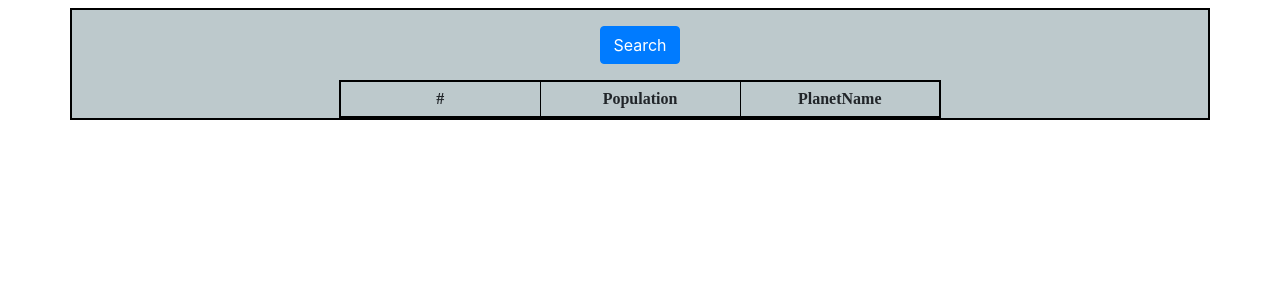
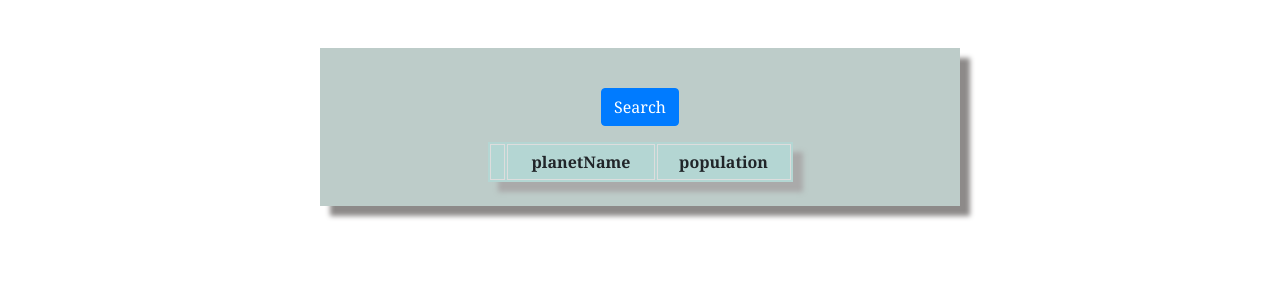
Before and after one commit to FrankRunfola1229/StarWars, a PHP site: page / in a window 1280 px wide. Shown: the top 300 px of the page. Run offline with PHP 8.4, Linux system fonts and the light colour scheme; lists and menus that the app fills with data are empty.

Commit message:
added modular refacting and better-looking table gui

```diff
--- a/index.html
+++ b/index.html
@@ -5,16 +5,30 @@
     <meta charset="UTF-8" />
     <meta name="viewport" content="width=device-width, initial-scale=1.0" />
     <meta http-equiv="X-UA-Compatible" content="ie=edge" />
-    <link rel="stylesheet" href="https://stackpath.bootstrapcdn.com/bootstrap/4.4.1/css/bootstrap.min.css"
-        integrity="sha384-Vkoo8x4CGsO3+Hhxv8T/Q5PaXtkKtu6ug5TOeNV6gBiFeWPGFN9MuhOf23Q9Ifjh" crossorigin="anonymous" />
+    <link rel="stylesheet" href="https://stackpath.bootstrapcdn.com/bootstrap/4.4.1/css/bootstrap.min.css" integrity="sha384-Vkoo8x4CGsO3+Hhxv8T/Q5PaXtkKtu6ug5TOeNV6gBiFeWPGFN9MuhOf23Q9Ifjh" crossorigin="anonymous" />
     <title>Document</title>
     <link rel="stylesheet" href="style.css">
 </head>
+
 <body>
-    <div class="container my-2">
-        <button type="button" class="btn btn-primary my-3">
+    <div class="container my-5 py-4 align text-center">
+        <button class="btn btn-primary my-3">
             Search
         </button>
+        <table>
+            <thead>
+                <tr>
+                    <th id="count"> </th>
+                    <th id="planetName">planetName</th>
+                    <th id="population">population</th>
+                </tr>
+            </thead>
+
+
+
+
+
+        </table>
     </div>
     <script src="script.js"></script>
 </body>
--- a/script.js
+++ b/script.js
@@ -1,62 +1,51 @@
+/**************************************************************
+
+ **************************************************************/
 const fetchPlanets = (data) => {
-    fetch("https://swapi.co/api/planets/") //
-        .then((response) => response.json())
-        .then(getPlanets)
-        .catch(error => {
-            console.log(error)
-        })
+	fetch("https://swapi.co/api/planets/") //
+		.then((response) => response.json())
+		.then(getPlanets)
+		.catch((error) => {
+			console.log(`fetch error!!${error}`);
+		});
+	btn.innerText = "....loading";
+};
 
-    btn.innerText = "....loading"
-}
+/**************************************************************
 
-const btn = document.querySelector("button")
-btn.addEventListener("click", fetchPlanets)
+ **************************************************************/
+const getPlanets = (data) => {
+	for (let planet of data.results) {
+		createTableRow(++count, planet.name, planet.population);
+	}
+	btn.innerText = "FINISHED!!";
+};
+/**************************************************************
 
-const cont = document.querySelector(".container")
-const table = document.createElement('table');
-const rowHeader = document.createElement('tr')
-const dataHeader1 = document.createElement('th');
-const dataHeader2 = document.createElement('th');
-const dataHeader3 = document.createElement('th');
+ **************************************************************/
+const createTableRow = (count, name, population) => {
+	const tr = document.createElement("tr");
+	createTableData(count, tr);
+	createTableData(name, tr);
+	createTableData(population, tr);
+	table.appendChild(tr);
+};
+/**************************************************************
 
-dataHeader1.innerText = "#"
-dataHeader2.innerText = "Population"
-dataHeader3.innerText = "PlanetName"
+ **************************************************************/
+const createTableData = (tdDate, tr) => {
+	const td = document.createElement("td");
+	td.innerText = tdDate;
+	tr.appendChild(td);
+};
 
-rowHeader.appendChild(dataHeader1)
-rowHeader.appendChild(dataHeader2)
-rowHeader.appendChild(dataHeader3)
-rowHeader.align = "center"
+let count = 0;
+const btn = document.querySelector("button");
+btn.addEventListener("click", fetchPlanets);
 
-table.appendChild(rowHeader)
-
-let count = 0
-
-const getPlanets = (data) => {
-    for (let planet of data.results) {
-        console.log(planet)
-        const row = document.createElement('tr');
-        row.align = "center"
-
-        const tableElem0 = document.createElement('td');
-        tableElem0.innerText = `${++count}`
-        row.appendChild(tableElem0)
-
-        const tableElem1 = document.createElement('td');
-        tableElem1.innerText = planet.name
-        row.appendChild(tableElem1)
-
-        const tableElem3 = document.createElement('td');
-        tableElem3.innerText = planet.population
-        row.appendChild(tableElem3)
-
-        table.appendChild(row)
-        console.log(planet.name)
-
-        btn.innerText = "FINISHED!!"
-    }
-}
-
-
-cont.align = "center"
-cont.appendChild(table)
+const cont = document.querySelector(".container");
+const table = document.querySelector("table");
+const thead = document.querySelector("table thead");
+const thCount = document.querySelector("#count");
+const thPlanetName = document.querySelector("#planetName");
+const thPopulation = document.querySelector("#population");
--- a/style.css
+++ b/style.css
@@ -1,23 +1,37 @@
-.row div {
-  border: 2px solid black;
-  height: 100px;
-  width: 100px;
-  text-align: center;
+button {
+	display: block;
+	margin: auto;
 }
 
 .container {
-  border: 2px solid black;
-  background-color: rgb(189, 201, 204);
+	font-family: Cambria, Cochin, Georgia, Times, 'Times New Roman', serif;
+	width: 50vw;
+	background-color: rgb(189, 204, 201);
+	box-shadow: 10px 10px 5px #8d8a89;
 }
 
 table {
-  border: 2px solid black;
+	margin: auto;
+	box-shadow: 10px 10px 5px #aaaaaa;
+	width: 50%;
+	background-color: rgb(180, 214, 211);
+	border-collapse: separate;
+	border-spacing: 2px;
+}
+
+thead {
+	background-color: rgb(180, 214, 211);
+	color: "lightgreen";
+}
+
+tr:nth-child(even) {
+	background-color: rgb(180, 183, 214);
 }
 
 td,
 th {
-  border: 1px solid black;
-  padding: 5px;
-  width: 200px;
-  font-family: "Times New Roman", Times, serif;
+	text-align: center;
+	border: 1px solid #dddddd;
+
+	padding: 5px 5px;
 }
```
